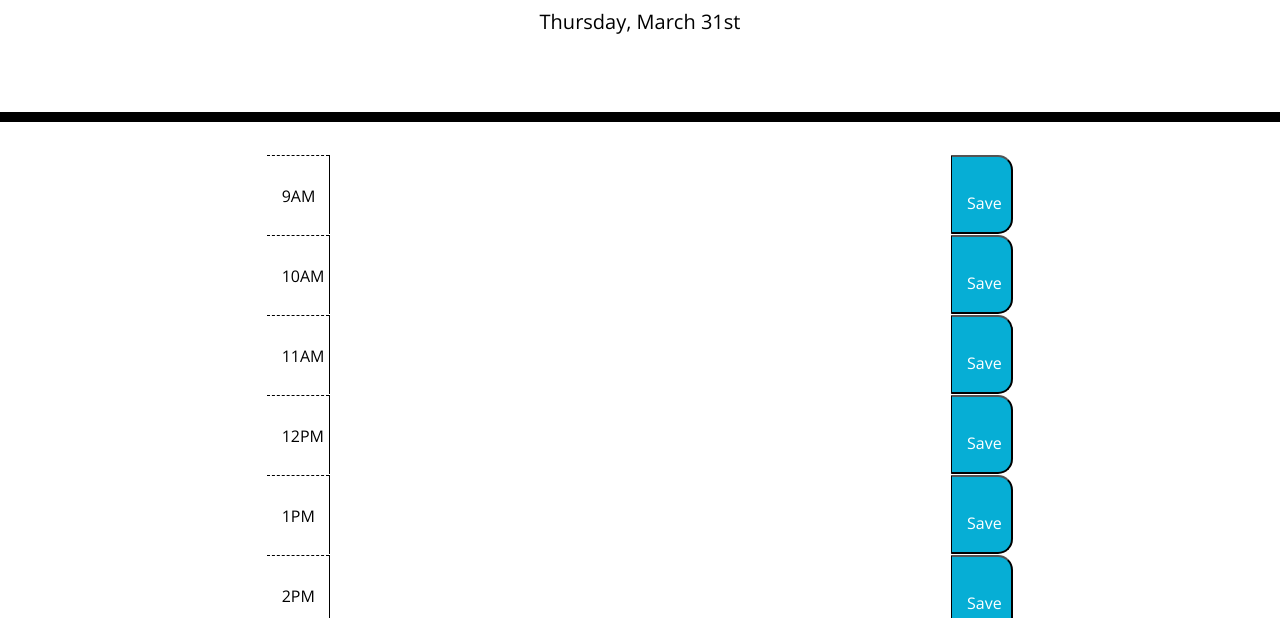
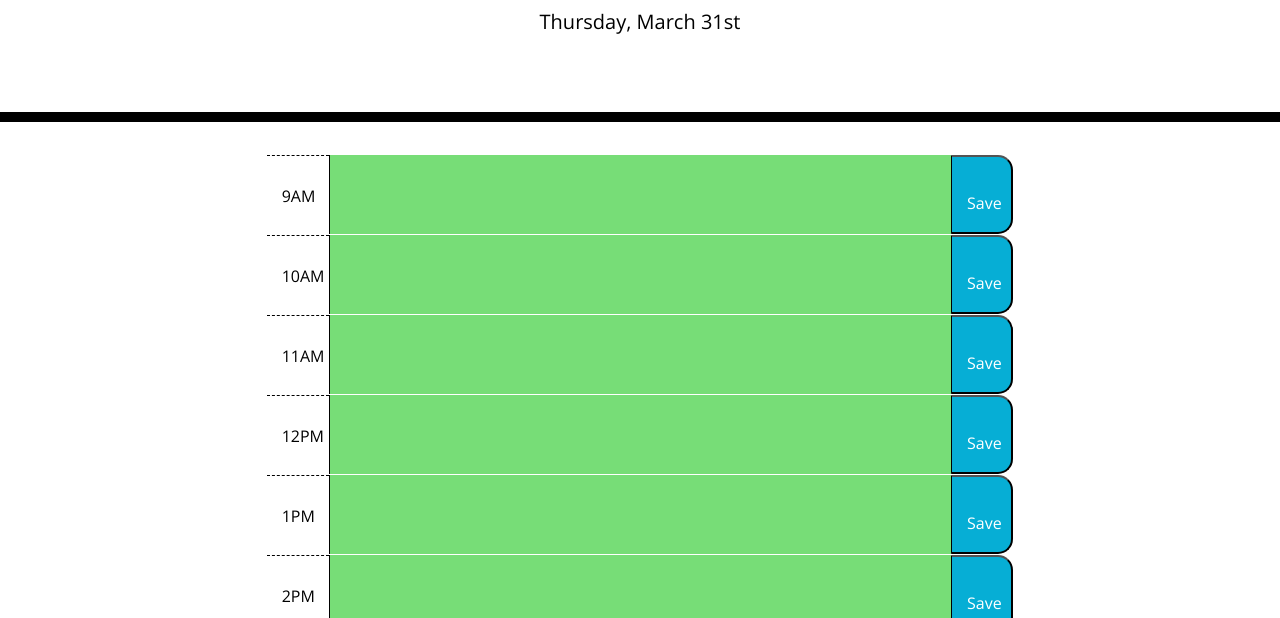
Before and after one commit to BMavetz/Workday-Scheduler, a plain HTML site: page index.html in a window 1280 px wide. Shown: the part 182-800 px from the top of the page. Drawn offline with nearby package versions, Linux system fonts and the light colour scheme.

Commit message:
started to add js code to loop through hours and change color style based on time of day

```diff
--- a/Develop/script.js
+++ b/Develop/script.js
@@ -8,7 +8,28 @@ var PM3text = $('#3PM').children('textarea');
 var PM4text = $('#4PM').children('textarea');
 var PM5text = $('#5PM').children('textarea');
 var curDay = moment().format('dddd, MMMM Do');
+var curHour = moment().format('HH');
+
 $("#currentDay").text(curDay);
+// var hour = 9;
+// if(hour > curHour){
+//             $('.container').children().eq(0).children('textarea').addClass('past');
+// }
+function timeColorCode(){
+    console.log("hello");
+var index = 0;
+for(var hour = 9; hour < 18 ; hour++){
+    if(hour > curHour){
+        $('.container').children().eq(index).children('textarea').addClass('future');
+    }else if(hour = curHour){
+    $('.container').children().eq(index).children('textarea').addClass('present');
+    }//else if(hour < curHour){
+    // console.log("hello");
+    // $('.container').children().eq(index).children('textarea').addClass('future');
+    // }
+     index ++;
+}
+}
 
 function loadPage() {
     AM9text.val(localStorage.getItem("9AM"));
@@ -20,6 +41,7 @@ function loadPage() {
     PM3text.val(localStorage.getItem("3PM"));
     PM4text.val(localStorage.getItem("4PM"));
     PM5text.val(localStorage.getItem("5PM"));
+    timeColorCode();
 }
 
 $('#9AM').children('button').on('click', function () {
--- a/index.html
+++ b/index.html
@@ -66,7 +66,7 @@
         <div class="hour col-1">
           12PM
         </div>
-        <textarea class="col-10">
+        <textarea class="col-10 future">
 
         </textarea>
         <button class="saveBtn col-1">
```
